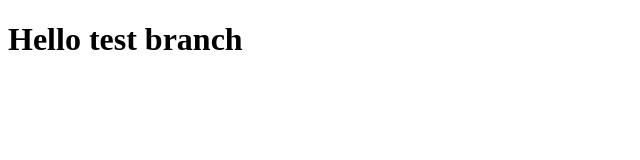
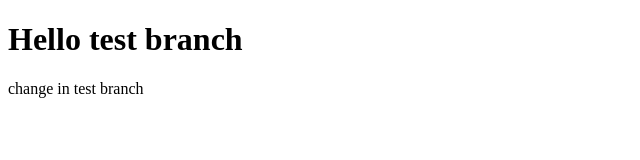
Before and after one commit to arjunhadke7/fns, a plain HTML site: page test-branch.html in a window 1280 px wide. Shown: the whole page, without its empty margins (0-640 px from the left). Drawn offline with Linux system fonts and the light colour scheme.

Commit message:
branch new change test

```diff
--- a/test-branch.html
+++ b/test-branch.html
@@ -7,5 +7,6 @@
 </head>
 <body>
     <h1>Hello test branch</h1>
+    <p>change in test branch</p>
 </body>
 </html>
```
